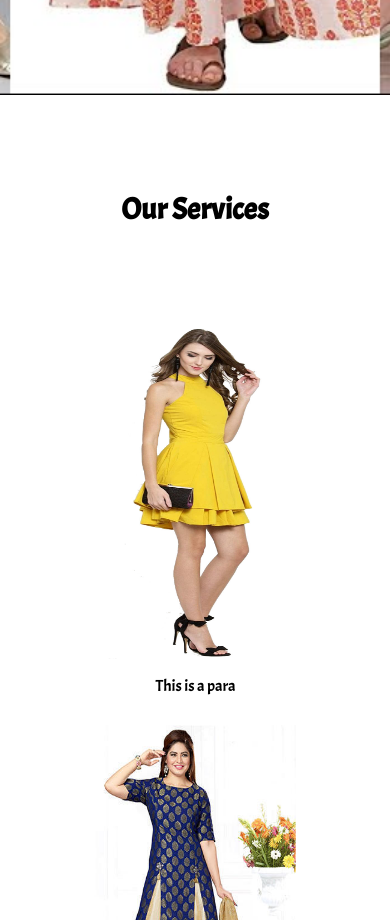
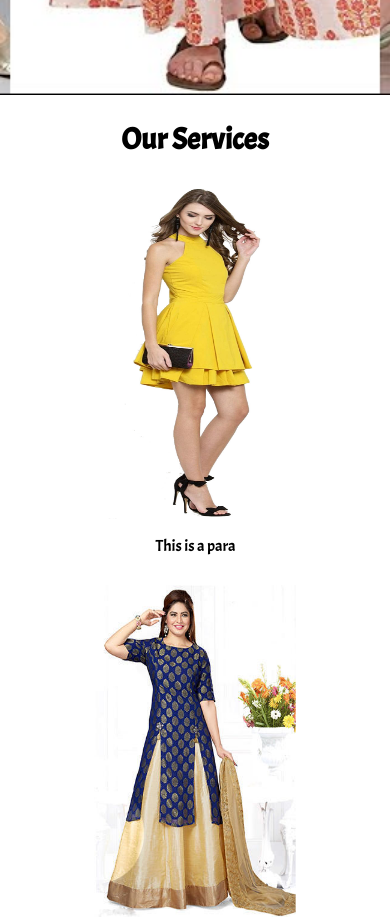
Before and after one commit to sharibllb/shahzad.github.io, a plain HTML site: page index.html in a window 390 px wide. Shown: the part 1020-1940 px from the top of the page. Drawn offline with Linux system fonts and the light colour scheme; a web font is replaced by a local one.

Commit message:
Update phone.css

```diff
--- a/css/phone.css
+++ b/css/phone.css
@@ -90,7 +90,7 @@ padding-bottom: 5px;
 
 /*CONTACT PAGE */
 
-h1{
+#us{
     padding: 70px;
 }
 .myinput{
```
